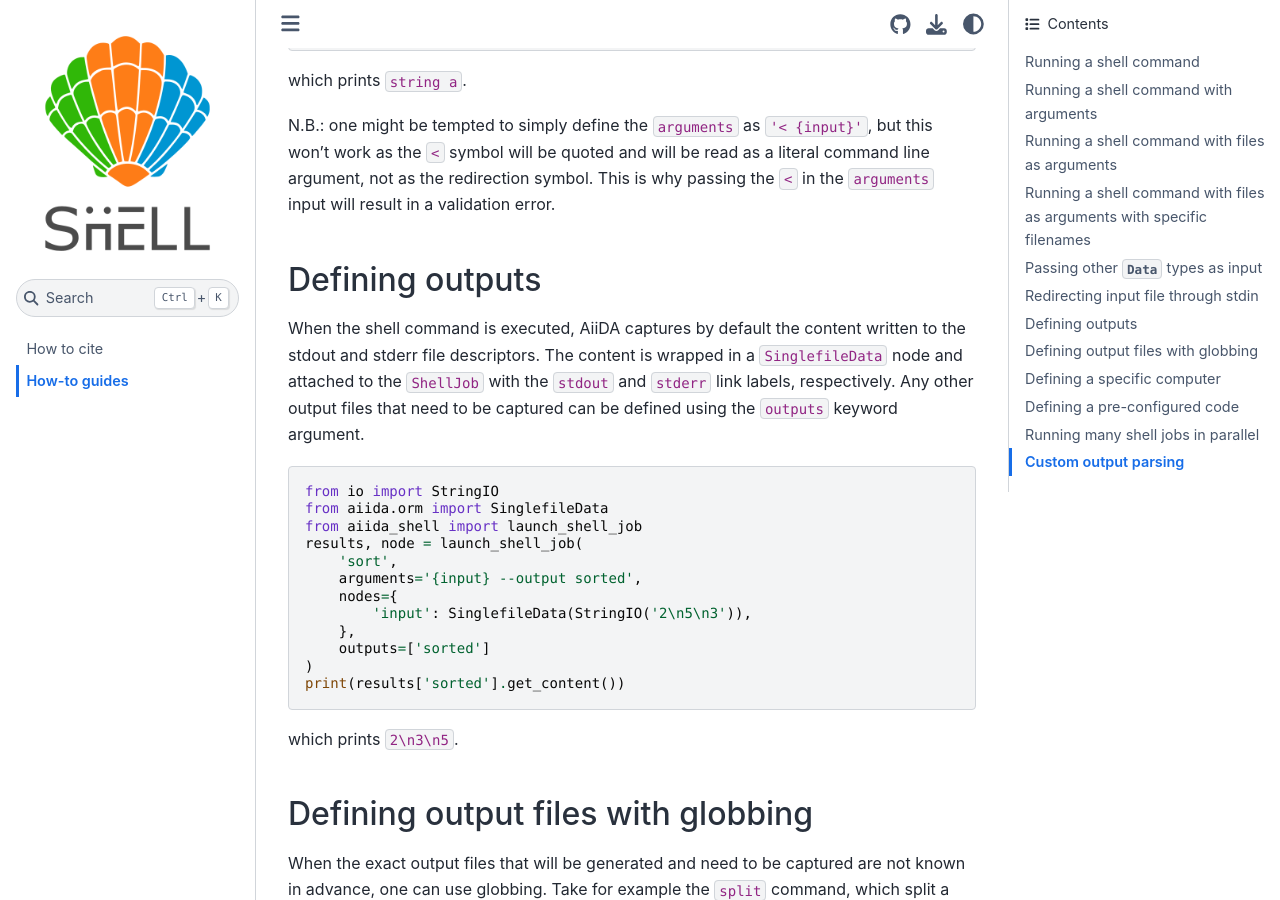
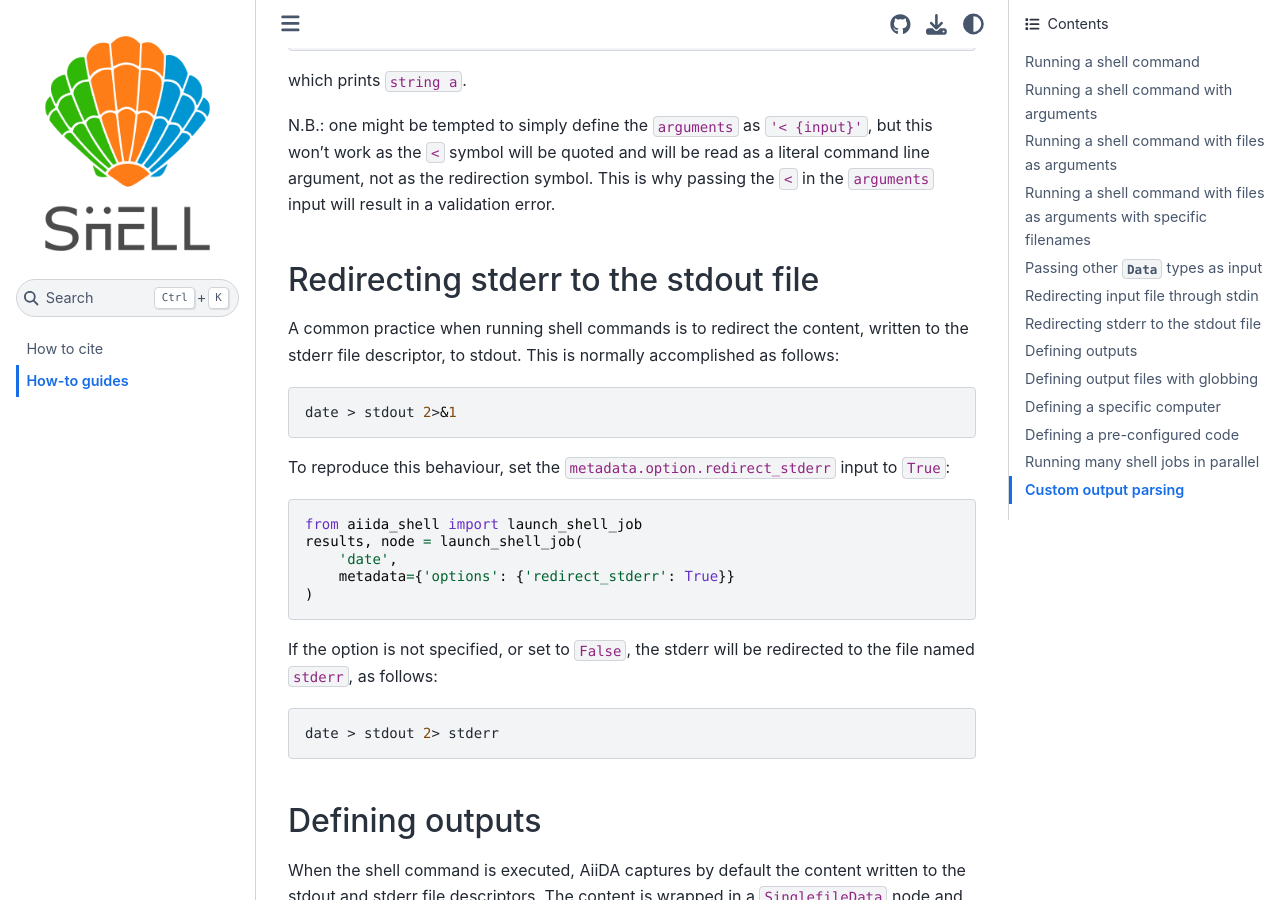
Before and after one commit to sphuber/aiida-shell, a Sphinx documentation site: the page built from docs/source/howto.rst, in a window 1280 px wide and 900 px high, scrolled down 3627 px. Built offline with Sphinx 7.4.7 and the Sphinx Book theme 1.1.4, drawn with Linux system fonts in a browser that asks for light colours; pages that are not in the unit, such as notebooks, are missing from menus.

Commit message:
`ShellJob`: Add the optional `redirect_stderr` input
This metadata input, if set to `True`, will set `CodeInfo.join_files` to
`True` instead of defining `CodeInfo.stderr_name`. This will cause the
submission script to look like:

    date > stdout 2>&1

instead of the default:

    date > stdout 2> stderr

meaning that content written to the stderr file descriptor will be
redirected to the stdout file.

```diff
--- a/docs/source/howto.rst
+++ b/docs/source/howto.rst
@@ -173,6 +173,33 @@ which prints ``string a``.
 
 N.B.: one might be tempted to simply define the ``arguments`` as ``'< {input}'``, but this won't work as the ``<`` symbol will be quoted and will be read as a literal command line argument, not as the redirection symbol.
 This is why passing the ``<`` in the ``arguments`` input will result in a validation error.
+
+
+Redirecting stderr to the stdout file
+=====================================
+
+A common practice when running shell commands is to redirect the content, written to the stderr file descriptor, to stdout.
+This is normally accomplished as follows:
+
+.. code-block:: bash
+
+    date > stdout 2>&1
+
+To reproduce this behaviour, set the ``metadata.option.redirect_stderr`` input to ``True``:
+
+.. code-block:: python
+
+    from aiida_shell import launch_shell_job
+    results, node = launch_shell_job(
+        'date',
+        metadata={'options': {'redirect_stderr': True}}
+    )
+
+If the option is not specified, or set to ``False``, the stderr will be redirected to the file named ``stderr``, as follows:
+
+.. code-block:: bash
+
+    date > stdout 2> stderr
 
 
 Defining outputs
```
Also changed, not shown: 2 other files.
